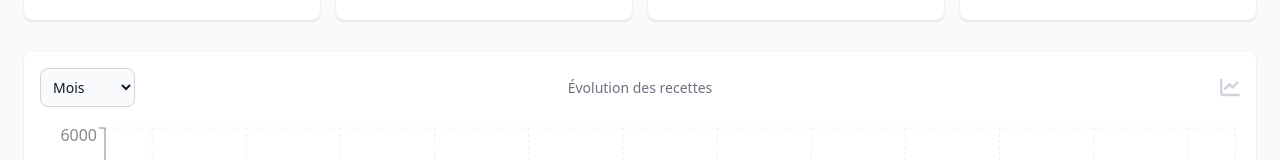
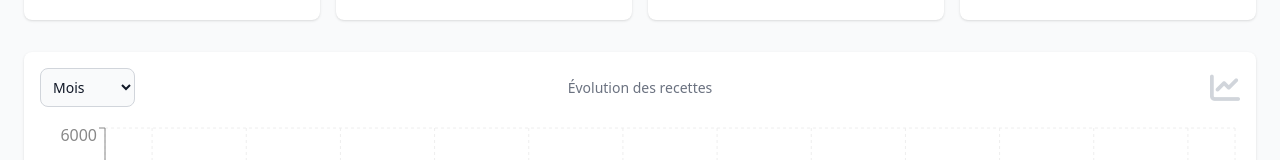
Before and after one commit to Kalixor/djib_1, a React (Vite) app: page / in a window 1280 px wide. Shown: the part 182-342 px from the top of the page. Built offline with nearby package versions, Linux system fonts and the light colour scheme.

Commit message:
init barchart design
Signed-off-by: Kal <kn.nagme@gmail.com>

```diff
--- a/src/components/charts/BarChart.jsx
+++ b/src/components/charts/BarChart.jsx
@@ -37,7 +37,7 @@ export default function BarChart({ filters, setFilters }) {
           </h3>
         </div>
         <div className="w-1/4 flex justify-end">
-          <i className="fas fa-chart-line text-xl text-gray-300 dark:text-gray-600 group-hover:text-yellow-400 transition-colors duration-300 hover:animate-pulse" />
+          <i className="fas fa-chart-line text-3xl text-gray-300 dark:text-gray-600 group-hover:text-yellow-400 transition-colors duration-300 hover:animate-pulse" />
         </div>
       </div>
       <div className="h-96">
```
